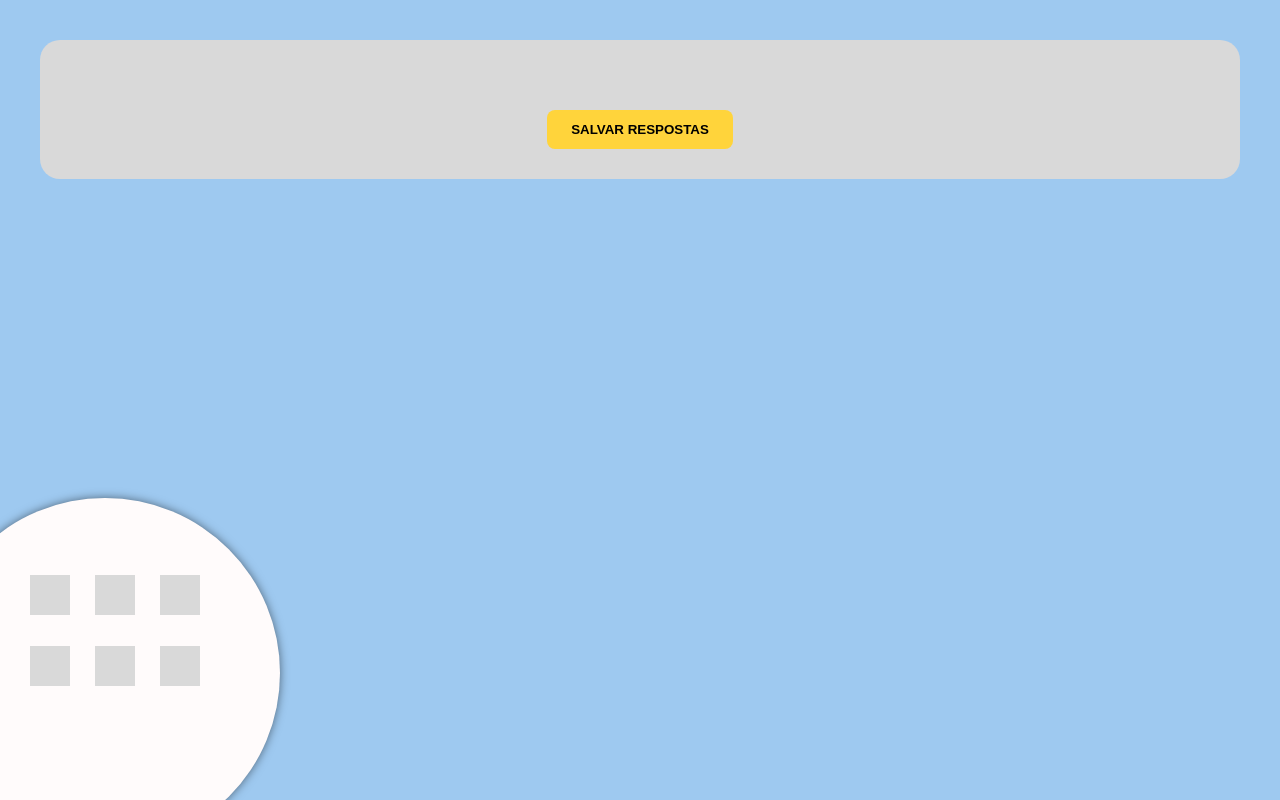
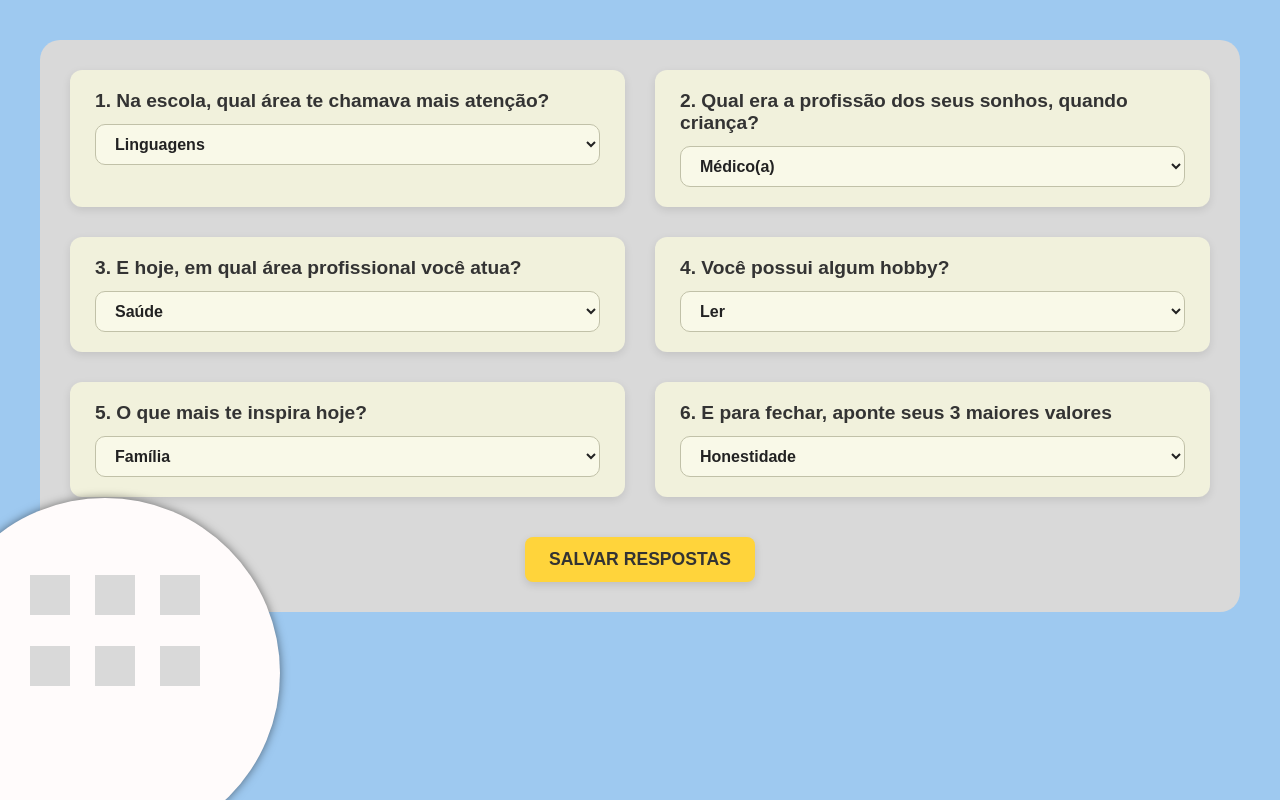
Before and after one commit to avelinoandre/InstitutoSolidare, a Django app: page /padrinho/perfil/valores/ in a window 1280 px wide. Shown: the part 82-882 px from the top of the page. Run offline with Django 5.2, Linux system fonts and the light colour scheme; the visitor is signed in with stand-in values (Sample User, id 1).

Commit message:
O usuário consegui modificar os seus valores

```diff
--- a/InstitutoSolidare2.0/apadrinhamento/models.py
+++ b/InstitutoSolidare2.0/apadrinhamento/models.py
@@ -43,7 +43,7 @@ class Padrinho(models.Model):
     valores = models.IntegerField(null=True, blank=True)
 
     def __str__(self):
-        return self.user.get_full_name()
+        return self.nome_completo
 
 class Publicacao(models.Model):
     titulo = models.CharField(max_length=255)
--- a/InstitutoSolidare2.0/apadrinhamento/static/css/styles.css
+++ b/InstitutoSolidare2.0/apadrinhamento/static/css/styles.css
@@ -438,7 +438,7 @@ main {
 .apadrinhado-card {
     background: #f9f9f9;
     border-radius: 12px;
-            box-shadow: 0 0 10px rgba(0,0,0,0.1);
+    box-shadow: 0 0 10px rgba(0, 0, 0, 0.1);
     padding: 20px;
     max-width: 300px;
     text-align: center;
@@ -652,3 +652,164 @@ main {
     font-size: 1.3rem;
     transform: scaleY(1);
 }
+
+.cartas-grid {
+    max-width: 800px;
+    margin: 30px auto;
+    padding: 0 15px;
+    display: flex;
+    flex-direction: column;
+    gap: 20px;
+}
+
+.publicacao {
+    background-color: #ffffff;
+    border-radius: 12px;
+    padding: 20px;
+    box-shadow: 0 4px 12px rgba(0, 0, 0, 0.05);
+    transition: transform 0.2s ease, box-shadow 0.2s ease;
+    width: 100%;
+}
+
+.publicacao:hover {
+    transform: translateY(-5px);
+    box-shadow: 0 6px 18px rgba(0, 0, 0, 0.1);
+}
+
+.publicacao h3 {
+    font-size: 1.3rem;
+    margin-bottom: 10px;
+    color: #333333;
+}
+
+.publicacao p {
+    font-size: 1rem;
+    color: #555555;
+    margin-bottom: 10px;
+}
+
+.publicacao small {
+    color: #888888;
+    font-size: 0.9rem;
+}
+
+.publicacao hr {
+    margin-top: 15px;
+    border: none;
+    border-top: 1px solid #eee;
+}
+
+img {
+    max-width: 100%;
+    height: auto;
+    border-radius: 8px;
+    margin: 10px 0;
+    display: block;
+}
+
+@media (max-width: 600px) {
+    .cartas-grid {
+        max-width: 100%;
+        padding: 0 10px;
+    }
+
+    .publicacao {
+        padding: 15px;
+    }
+}
+
+#perguntas-container {
+    display: grid !important;
+    grid-template-columns: repeat(2, 1fr) !important;
+    gap: 30px 40px;
+}
+
+@media (max-width: 700px) {
+    #perguntas-container {
+        grid-template-columns: 1fr; /* vira 1 coluna em telas pequenas */
+    }
+}
+
+/* Caixa de cada pergunta continua igual */
+#perguntas-container > div {
+    background-color: #f1f1dc;
+    padding: 20px 25px;
+    border-radius: 12px;
+    box-shadow: 0 3px 8px rgba(0,0,0,0.1);
+    transition: box-shadow 0.3s ease;
+}
+
+#perguntas-container > div:hover {
+    box-shadow: 0 6px 14px rgba(0,0,0,0.15);
+}
+
+#perguntas-container > div > div:first-child {
+    font-weight: 700;
+    font-size: 1.2rem;
+    color: #333;
+    margin-bottom: 12px;
+    user-select: none;
+}
+
+select {
+    width: 100%;
+    padding: 10px 15px;
+    border-radius: 10px;
+    border: 1.8px solid #c1c1a8;
+    background-color: #f9f9e8;
+    font-weight: 600;
+    font-size: 1rem;
+    color: #222;
+    transition: border-color 0.3s ease, background-color 0.3s ease;
+    cursor: pointer;
+}
+
+select:hover, select:focus {
+    border-color: #ffd43b;
+    background-color: #fffbea;
+    outline: none;
+}
+
+button {
+    background-color: #ffd43b;
+    font-weight: 700;
+    padding: 14px 32px;
+    border: none;
+    border-radius: 10px;
+    cursor: pointer;
+    transition: background-color 0.3s ease, box-shadow 0.2s ease;
+    font-size: 1.1rem;
+    color: #333;
+    box-shadow: 0 3px 8px rgba(0,0,0,0.12);
+}
+
+button:hover {
+    background-color: #e6c237;
+    box-shadow: 0 5px 14px rgba(0,0,0,0.2);
+}
+
+#popup {
+    font-weight: 700;
+    font-size: 1rem;
+    padding: 14px 20px;
+    border-radius: 10px;
+    max-width: 900px;
+    margin: 20px auto 0;
+    box-sizing: border-box;
+}
+
+@media (max-width: 600px) {
+    #perguntas-container > div {
+        padding: 18px 20px;
+    }
+
+    #perguntas-container > div > div:first-child {
+        font-size: 1.1rem;
+    }
+
+    button {
+        width: 100%;
+        padding: 14px 0;
+        font-size: 1rem;
+    }
+}
--- a/InstitutoSolidare2.0/apadrinhamento/templates/apadrinhamento/padrinho/alterar-valores.html
+++ b/InstitutoSolidare2.0/apadrinhamento/templates/apadrinhamento/padrinho/alterar-valores.html
@@ -7,28 +7,11 @@
         <div id="perguntas-container" style="display: flex; flex-direction: column; gap: 30px;">
             {% for pergunta in perguntas %}
             <div>
-                <div style="
-                    background-color: #f1f1dc;
-                    padding: 12px;
-                    text-align: center;
-                    font-weight: bold;
-                    border-radius: 8px;
-                    width: 100%;
-                ">
-                    {{ pergunta.texto }}
-                </div>
+                <div>{{ pergunta.pergunta }}</div>
 
-                <select id="resposta-{{ forloop.counter0 }}" style="
-                    margin-top: 10px;
-                    background-color: #f1f1dc;
-                    padding: 10px;
-                    width: 100%;
-                    border-radius: 8px;
-                    border: none;
-                    font-weight: bold;
-                ">
-                    {% for opcao in pergunta.opcoes %}
-                        <option value="{{ opcao }}" {% if opcao == pergunta.resposta %}selected{% endif %}>{{ opcao }}</option>
+                <select id="resposta-{{ forloop.counter0 }}">
+                    {% for opcao in pergunta.respostas %}
+                        <option value="{{ forloop.counter0 }}">{{ opcao }}</option>
                     {% endfor %}
                 </select>
             </div>
@@ -51,34 +34,28 @@
         <div id="popup" style="display:none; margin-top: 20px; text-align: center; font-weight: bold;"></div>
     </div>
 </div>
-
 <script>
 function salvarRespostas() {
+    const selects = document.querySelectorAll('[id^="resposta-"]');
     const respostas = [];
-    const total = document.querySelectorAll('[id^="resposta-"]').length;
 
-    for (let i = 0; i < total; i++) {
-        const select = document.getElementById(`resposta-${i}`);
+    selects.forEach((select, index) => {
         respostas.push(select.value);
-    }
+    });
 
-    // Enviar para backend via fetch (POST)
-    fetch("{% url 'padrinhoPerfil' %}", {
+    fetch("{% url 'padrinhoAlterarValores' %}", {
         method: "POST",
         headers: {
             "Content-Type": "application/json",
-            "X-CSRFToken": "{{ csrf_token }}"
+            "X-CSRFToken": "{{ csrf_token }}",  // garante que o Django aceite o POST
         },
         body: JSON.stringify({ respostas: respostas })
     })
     .then(response => response.json())
     .then(data => {
         const popup = document.getElementById("popup");
-        popup.style.display = 'block';
-        popup.style.color = data.sucesso ? '#155724' : '#721c24';
-        popup.style.backgroundColor = data.sucesso ? '#d4edda' : '#f8d7da';
-        popup.style.border = data.sucesso ? '1px solid #c3e6cb' : '1px solid #f5c6cb';
-        popup.innerText = data.mensagem;
+        popup.innerText = data.mensagem || "Respostas salvas com sucesso!";
+        popup.style.display = "block";
     });
 }
 </script>
--- a/InstitutoSolidare2.0/apadrinhamento/views.py
+++ b/InstitutoSolidare2.0/apadrinhamento/views.py
@@ -8,6 +8,7 @@ from django.http import JsonResponse
 from django.urls import reverse
 from django.views.decorators.csrf import csrf_exempt
 import json
+from django.core.exceptions import ObjectDoesNotExist
 
 
 # =====================================================================
@@ -336,7 +337,33 @@ def padrinho_doacao_livre_checkout(request):
 
 @login_required
 def padrinho_alterar_valores(request):
-    return render(request, "apadrinhamento/padrinho/alterar-valores.html")
+    if request.method == "POST":
+        try:
+            data = json.loads(request.body)
+            respostas_usuario = data.get("respostas", [])
+            padrinho = request.user.padrinho
+
+            padrinho.area_escolar = int(respostas_usuario[0])
+            padrinho.profissao_desejada_quando_crianca = int(respostas_usuario[1])
+            padrinho.profissao_atual = int(respostas_usuario[2])
+            padrinho.hobby = int(respostas_usuario[3])
+            padrinho.inspiracoes = int(respostas_usuario[4])
+            padrinho.valores = int(respostas_usuario[5])
+
+            padrinho.save()
+
+            # Aqui você pode salvar no banco, etc.
+            return JsonResponse({"mensagem": "Respostas salvas com sucesso!"})
+
+        except json.JSONDecodeError:
+            return JsonResponse({"mensagem": "Erro ao processar dados."}, status=400)
+
+    # GET: carregar página
+    context = {
+        "perguntas": perguntas,
+        "respostas_usuario": [],
+    }
+    return render(request, "apadrinhamento/padrinho/alterar-valores.html", context)
 
 @login_required
 def padrinho_meus_apadrinhados(request):
```
Lines whose indentation alone changed are shown as unchanged.
